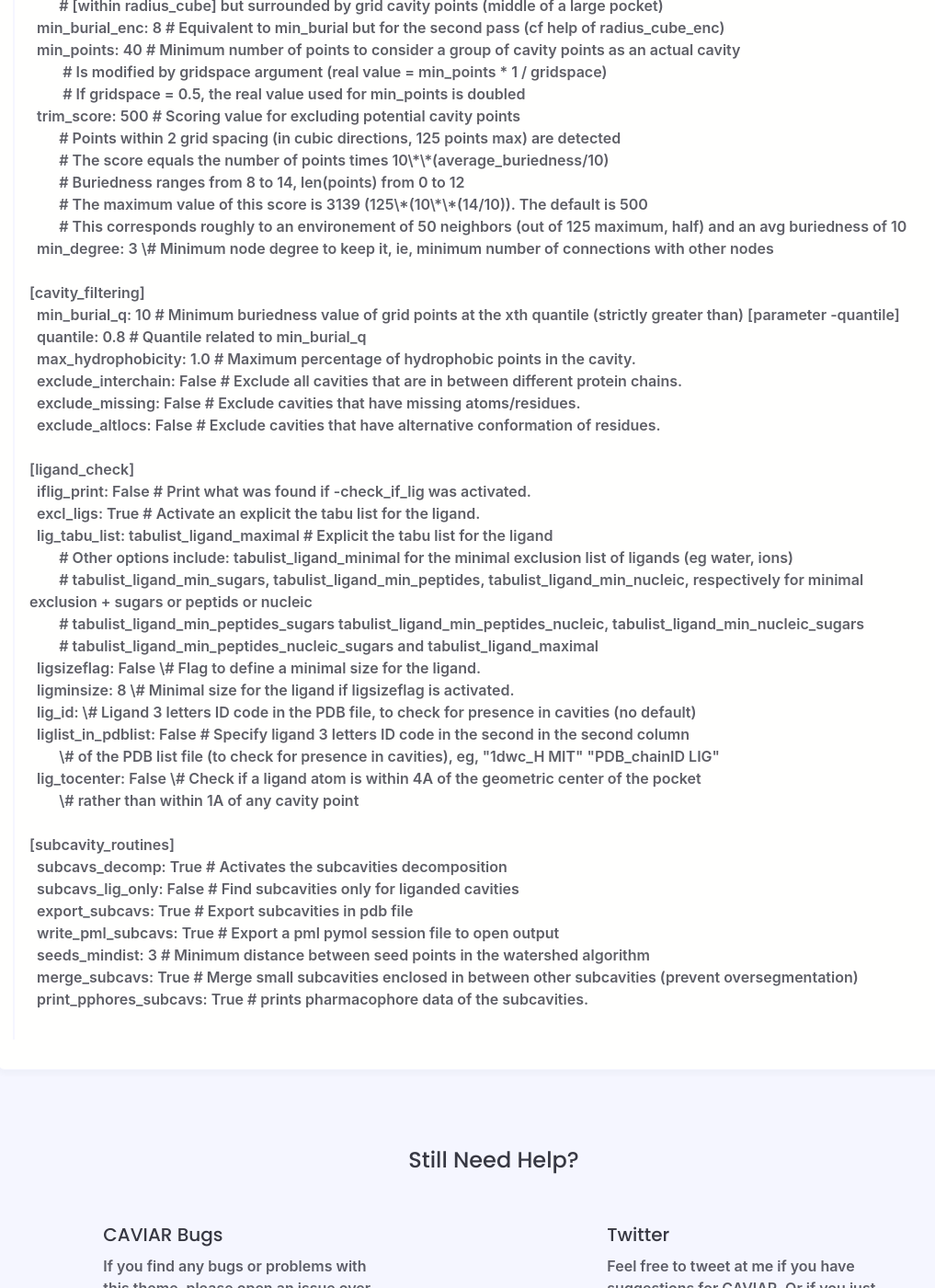
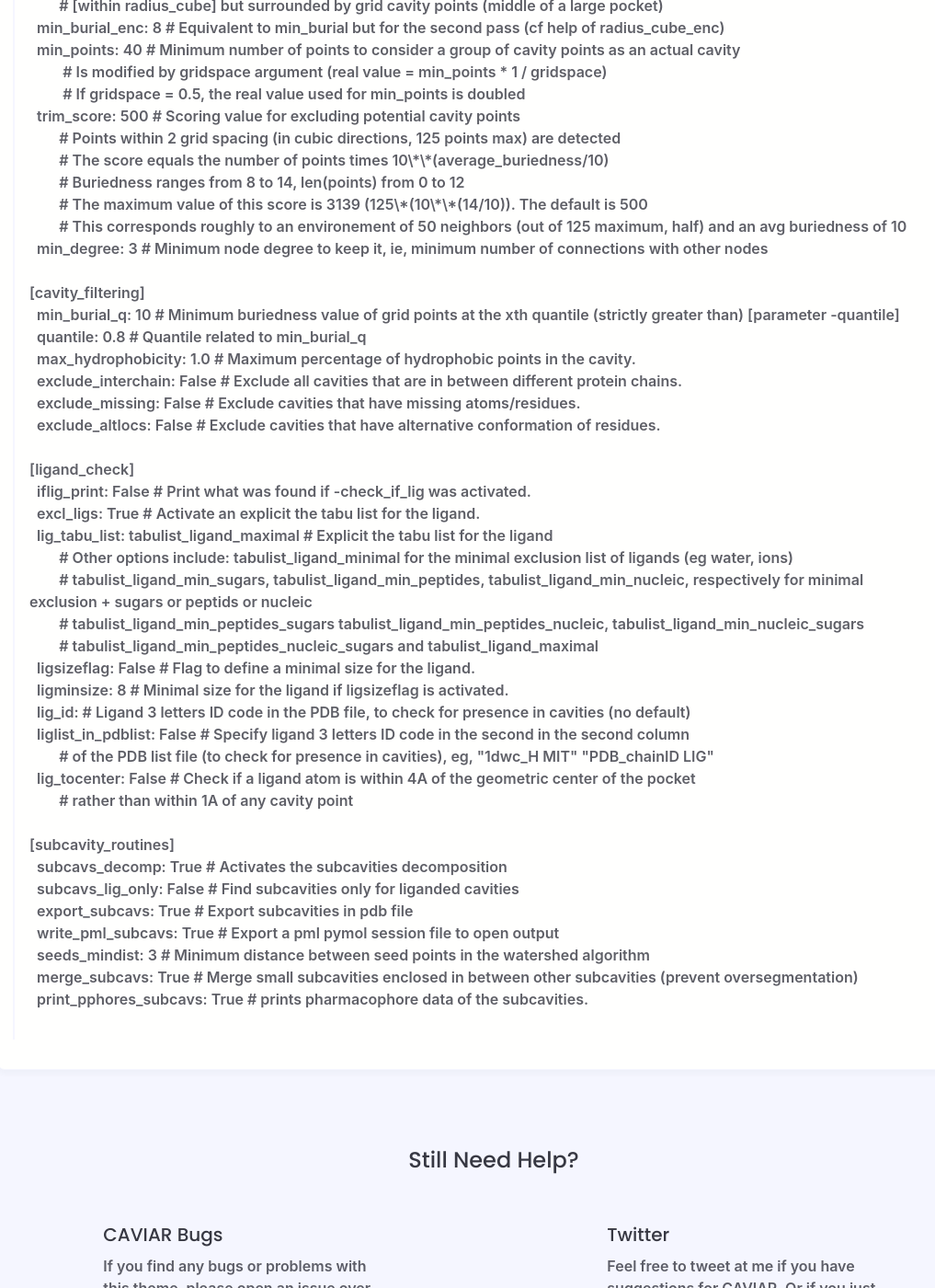
Before and after one commit to jr-marchand/caviar, a Jekyll site: the page built from docs/_posts/Advanced use/2020-04-22-configuration.md, in a window 1280 px wide and 1400 px high, scrolled down 7041 px. Shown: the whole window at 92% size, without its empty margins (103-1120 px from the left). Built offline with Jekyll 4.4.1, drawn with Linux system fonts in a browser that asks for light colours; nearby versions of some CDN libraries; some web fonts are replaced; comment, search, counter and statistics services are not loaded.

Commit message:
formatting ter

```diff
--- a/docs/_posts/Advanced use/2020-04-22-configuration.md
+++ b/docs/_posts/Advanced use/2020-04-22-configuration.md
@@ -249,7 +249,7 @@ prints pharmacophore data of the subcavities as a table.
  &nbsp;&nbsp; &nbsp;&nbsp; &nbsp;&nbsp;# Buriedness ranges from 8 to 14, len(points) from 0 to 12  <br>
  &nbsp;&nbsp; &nbsp;&nbsp; &nbsp;&nbsp;# The maximum value of this score is 3139 (125\*(10\*\*(14/10)). The default is 500  <br>
  &nbsp;&nbsp; &nbsp;&nbsp; &nbsp;&nbsp;# This corresponds roughly to an environement of 50 neighbors (out of 125 maximum, half) and an avg buriedness of 10 <br>
- &nbsp;&nbsp;min_degree: 3    \# Minimum node degree to keep it, ie, minimum number of  connections with other nodes <br> <br>
+ &nbsp;&nbsp;min_degree: 3    # Minimum node degree to keep it, ie, minimum number of  connections with other nodes <br> <br>
 
 [cavity_filtering] <br>
  &nbsp;&nbsp;min_burial_q: 10 # Minimum buriedness value of grid points at the xth quantile (strictly greater than) [parameter -quantile] <br>
@@ -267,13 +267,13 @@ prints pharmacophore data of the subcavities as a table.
   &nbsp;&nbsp; &nbsp;&nbsp; &nbsp;&nbsp;# tabulist_ligand_min_sugars, tabulist_ligand_min_peptides, tabulist_ligand_min_nucleic, respectively for minimal exclusion + sugars or peptids or nucleic <br>
   &nbsp;&nbsp; &nbsp;&nbsp; &nbsp;&nbsp;# tabulist_ligand_min_peptides_sugars tabulist_ligand_min_peptides_nucleic, tabulist_ligand_min_nucleic_sugars <br>
   &nbsp;&nbsp; &nbsp;&nbsp; &nbsp;&nbsp;# tabulist_ligand_min_peptides_nucleic_sugars and tabulist_ligand_maximal <br>
-  &nbsp;&nbsp;ligsizeflag: False \# Flag to define a minimal size for the ligand.  <br>
-  &nbsp;&nbsp;ligminsize: 8    \# Minimal size for the ligand if ligsizeflag is activated.  <br>
-  &nbsp;&nbsp;lig_id:          \# Ligand 3 letters ID code in the PDB file, to check for presence in cavities (no default) <br>
+  &nbsp;&nbsp;ligsizeflag: False # Flag to define a minimal size for the ligand.  <br>
+  &nbsp;&nbsp;ligminsize: 8    # Minimal size for the ligand if ligsizeflag is activated.  <br>
+  &nbsp;&nbsp;lig_id:          # Ligand 3 letters ID code in the PDB file, to check for presence in cavities (no default) <br>
   &nbsp;&nbsp;liglist_in_pdblist: False # Specify ligand 3 letters ID code in the second in the second column <br>
-  &nbsp;&nbsp; &nbsp;&nbsp; &nbsp;&nbsp;\# of the PDB list file (to check for presence in cavities), eg, "1dwc_H MIT" "PDB_chainID LIG" <br>
-  &nbsp;&nbsp;lig_tocenter: False \# Check if a ligand atom is within 4A of the geometric center of the pocket  <br>
-  &nbsp;&nbsp; &nbsp;&nbsp; &nbsp;&nbsp;\# rather than within 1A of any cavity point  <br> <br>
+  &nbsp;&nbsp; &nbsp;&nbsp; &nbsp;&nbsp;# of the PDB list file (to check for presence in cavities), eg, "1dwc_H MIT" "PDB_chainID LIG" <br>
+  &nbsp;&nbsp;lig_tocenter: False # Check if a ligand atom is within 4A of the geometric center of the pocket  <br>
+  &nbsp;&nbsp; &nbsp;&nbsp; &nbsp;&nbsp;# rather than within 1A of any cavity point  <br> <br>
 
 [subcavity_routines] <br>
  &nbsp;&nbsp;subcavs_decomp: True # Activates the subcavities decomposition  <br>
```
